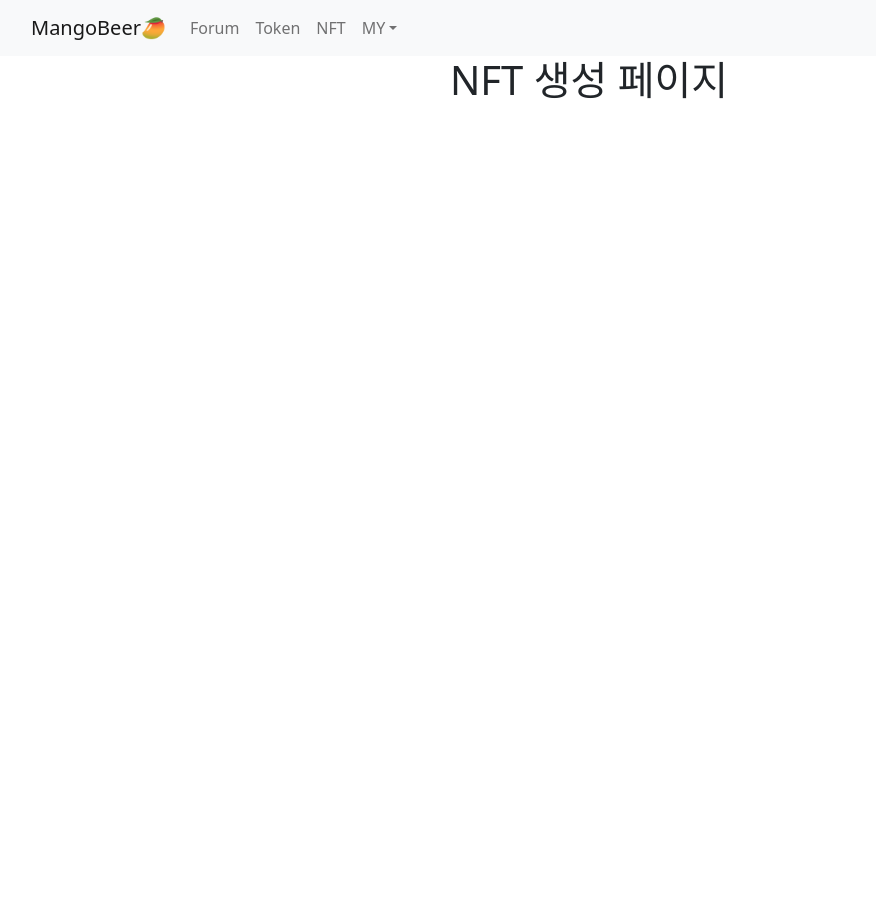
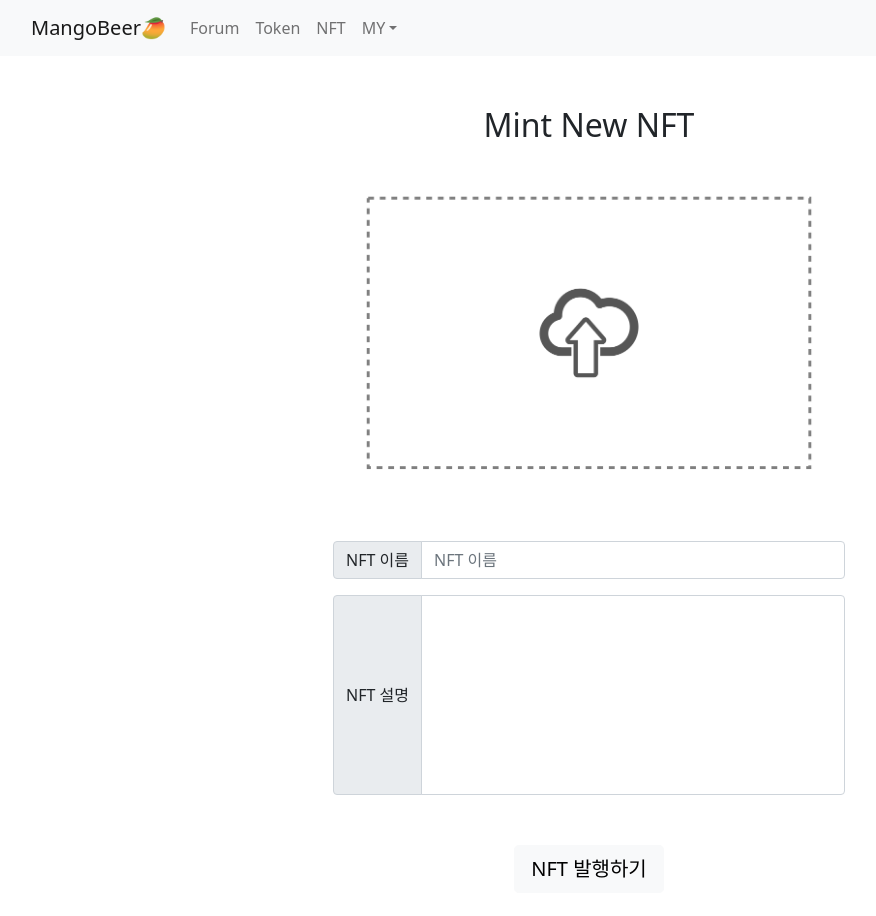
Before and after one commit to codestates/beb-02-MangoBeer, a React (Create React App) app in the folder client/: page /mintNft in a window 1280 px wide. Shown: the top 916 px of the page, without its empty margins (51-927 px from the left). Before the commit the page ends 800 px from the top, so only its background shows below. Built offline with nearby package versions, Linux system fonts and the light colour scheme.

Commit message:
[front][seo] complete createNFT page

```diff
--- a/client/src/pages/createNft.js
+++ b/client/src/pages/createNft.js
@@ -1,8 +1,87 @@
 // NFT 생성 페이지
+import React, {useState} from 'react';
+import { InputGroup, FormControl, Button } from 'react-bootstrap';
+
 function CreateNFT() {
+    const [selectedFileURI, setSelectedFileURI] = useState(); // 선택된 파일 URI(미리보기용)
+    const [selectedFileImg, setSelectedFileImg] = useState();
+
+    const [nftName, setNftName] = useState(''); // 입력한 nft 이름
+    const [nftDesc, setNftDesc] = useState(''); // 입력한 nft 설명
+
+    const selectImgForNFT = (event) => {
+      const file = event.target.files[0];
+      setSelectedFileImg(file);
+      var reader = new FileReader();
+      reader.readAsDataURL(file);
+      reader.onloadend = () => {
+          setSelectedFileURI(reader.result);
+      }
+  }
+
+    const mintNFTBtnHandler = () => {
+      if(window.confirm("새로운 NFT를 발행하시겠습니까?")){
+        console.log('NFT 발행 중 ...')
+        // NFT 발행 API
+        // NFT 발행 시 -> 페이지 이동
+        document.location.href = '/nft';
+      }
+    }
+
     return (
       <div className="CreateNFT">
-        <h1>NFT 생성 페이지</h1>
+        <h2 style={{margin: "50px", textAlign: "center"}}>Mint New NFT</h2>
+
+
+        <div style={{display: "flex", flexDirection: "column", alignItems: "center"}}>
+          <div className='selectNFTFile' style={{marginBottom: "40px"}}>
+              <label for="selectFile">
+                {selectedFileURI?
+                  <img src={selectedFileURI} style={{width: '400px'}} />
+                  :
+                  <img src="images/Upload.png" style={{width: '35%', height: '35%'}} />
+                }
+              </label>
+              <br></br>
+              <input id='selectFile' type="file" name="file" onChange={selectImgForNFT} style={{visibility: 'hidden'}}/>
+          </div>
+
+          <InputGroup className="mb-3" style={{width: "40%"}}>
+            <InputGroup.Text id="nftName">NFT 이름</InputGroup.Text>
+            <FormControl
+              placeholder="NFT 이름"
+              value={nftName}
+              onChange={(e) => {
+                setNftName(e.target.value);
+                console.log(nftName);
+              }}
+            />
+          </InputGroup>
+
+          <InputGroup  style={{width: "40%"}}>
+            <InputGroup.Text id="descNft">NFT 설명</InputGroup.Text>
+            <FormControl
+              as="textarea"
+              style={{height: "200px", resize: "none"}}
+              value={nftDesc}
+              onChange={(e) => {
+                setNftDesc(e.target.value);
+                console.log(nftDesc);
+              }}
+            />
+          </InputGroup>
+
+        </div>
+
+
+          <Button
+            size='lg'
+            variant="light"
+            style={{margin: "50px"}}
+            onClick={mintNFTBtnHandler}
+          >
+          NFT 발행하기
+          </Button>
       </div>
     );
   }
--- a/client/src/pages/transferNft.js
+++ b/client/src/pages/transferNft.js
@@ -1,8 +1,26 @@
 // NFT 거래 페이지
+import {Button } from 'react-bootstrap';
+
 function TransferNft() {
+    const mintBntHandler = () => {
+      document.location.href = '/mintNft';
+    }
+
     return (
       <div className="TransferNft">
-        <h1>NFT 거래 페이지</h1>
+        <h2 style={{marginTop: "50px", marginLeft: "17%", textAlign: "left"}}>NFT</h2>
+
+        <div>
+          <span style={{marginTop: "10px", marginLeft: "17%", float: "left"}}>보유한 토큰으로 NFT를 거래해보세요!</span>
+          <Button
+            style={{marginRight: "17%", float: "right"}}
+            variant="light"
+            onClick={mintBntHandler}
+          >
+            NFT 발행하기
+          </Button>
+        </div>
+
       </div>
     );
   }
```
Also changed, not shown: client/public/images/Upload.png (added).
